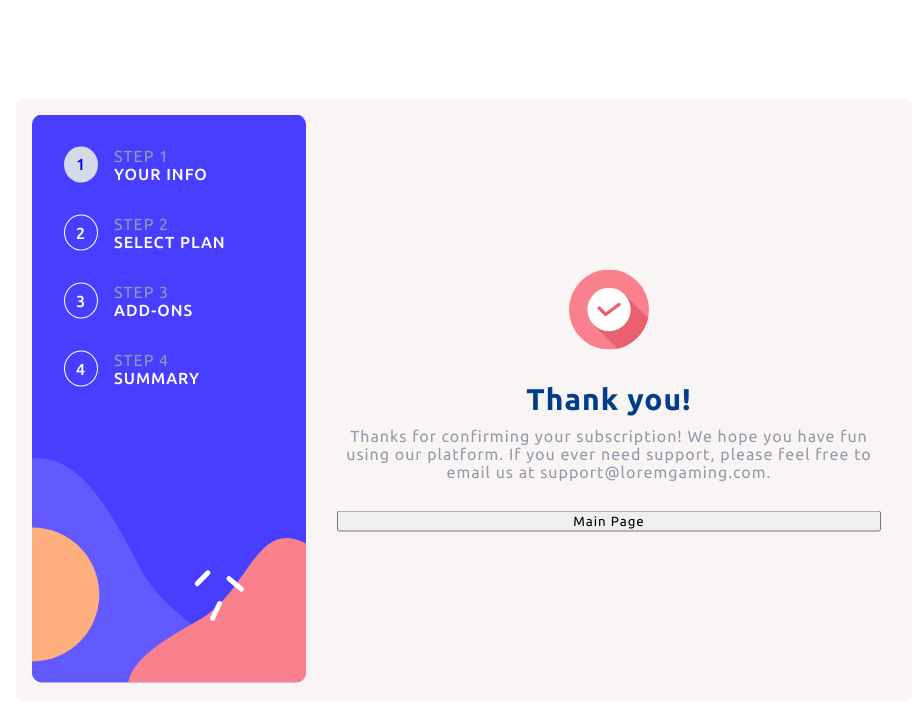
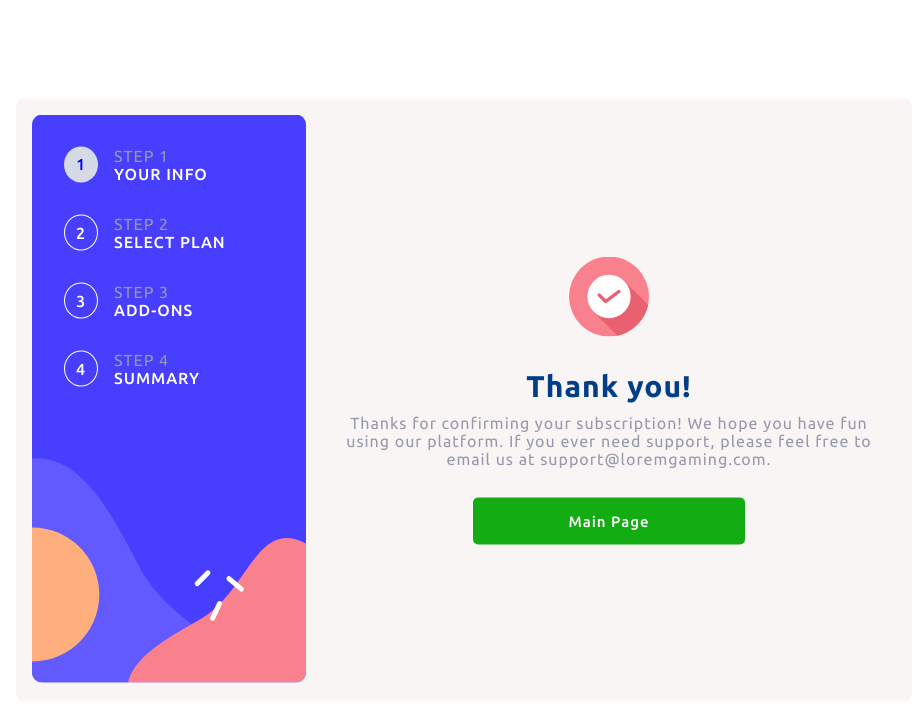
Before and after one commit to Khaled91Alkhatib/frontend-mentor-multi-step-form, a React (Create React App) app: page /thankyou in a window 1280 px wide. Shown: the top 722 px of the page, without its empty margins (176-1088 px from the left). Built offline with nearby package versions, Linux system fonts and the light colour scheme.

Commit message:
Apply styles for the button

```diff
--- a/src/styles/ThankYou.scss
+++ b/src/styles/ThankYou.scss
@@ -2,3 +2,21 @@
   height: 80px;
   margin-bottom: 2em;
 }
+
+.main-page-button {
+  font-weight: 500;
+  font-size: 15px;
+  border: none;
+  background-color: rgb(19, 173, 19);
+  color: white;
+  padding: 15px 25px;
+  border-radius: 5px;
+  width: 50%;
+  margin: auto;
+
+  &:hover {
+    cursor: pointer;
+    transform: scale(1.05);
+  }
+
+}
```
